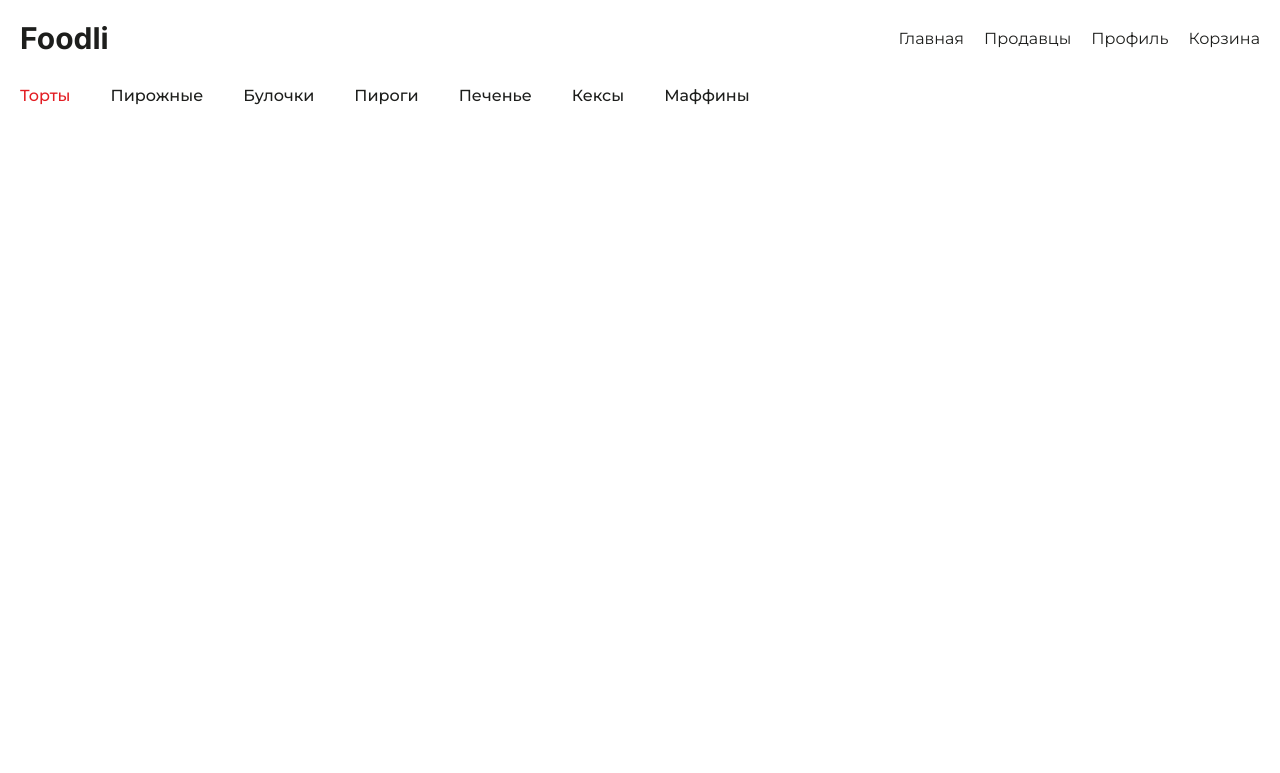
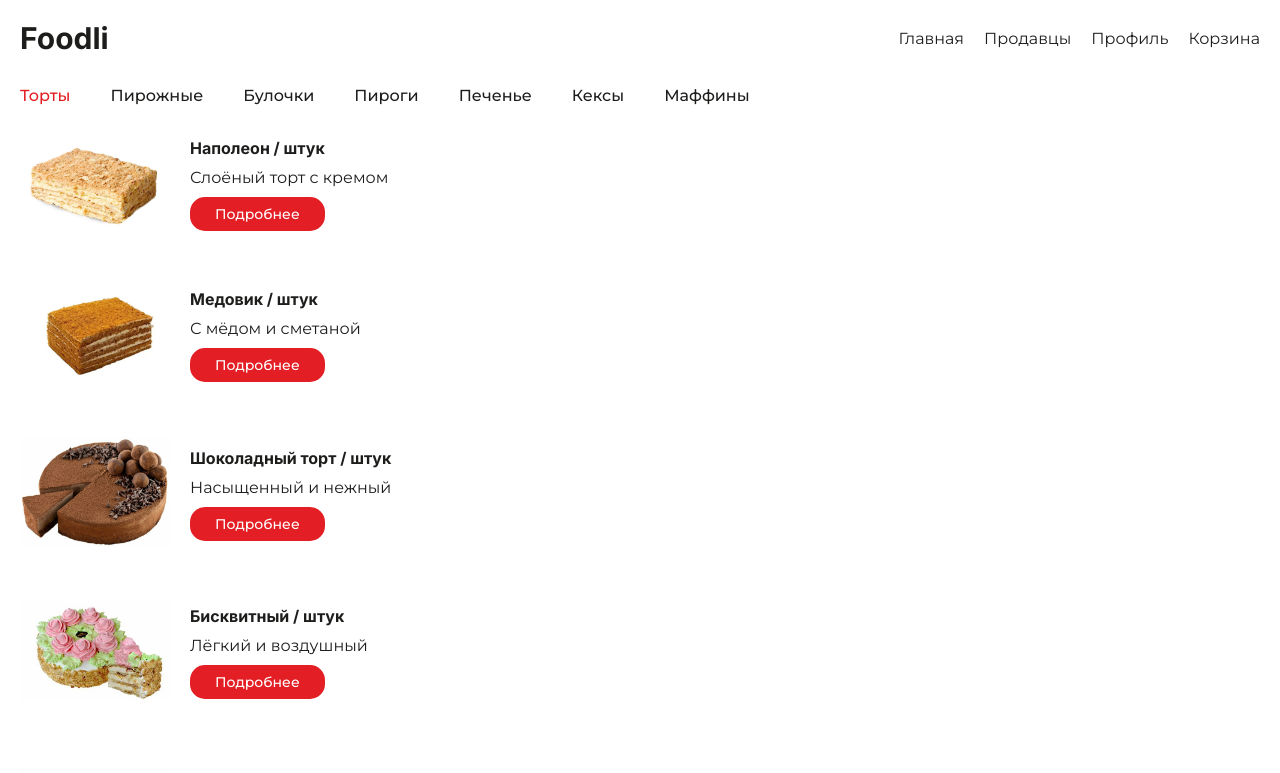
Before and after one commit to sedm1/foodli, a Vue app: page / in a window 1280 px wide. Shown: the top 773 px of the page. Built offline with nearby package versions, Linux system fonts and the light colour scheme.

Commit message:
Удаление хлеба

```diff
--- a/src/views/HomeView.vue
+++ b/src/views/HomeView.vue
@@ -22,7 +22,7 @@ import Menu from "@/components/Menu.vue";
 import FoodItem from "@/components/FoodItem.vue";
 import { foodByCategory } from "@/products";
 
-const selectedMenu = ref('Хлеб');
+const selectedMenu = ref('Торты');
 
 const selectedFood = computed(() => foodByCategory[selectedMenu.value] || []);
 </script>
```
